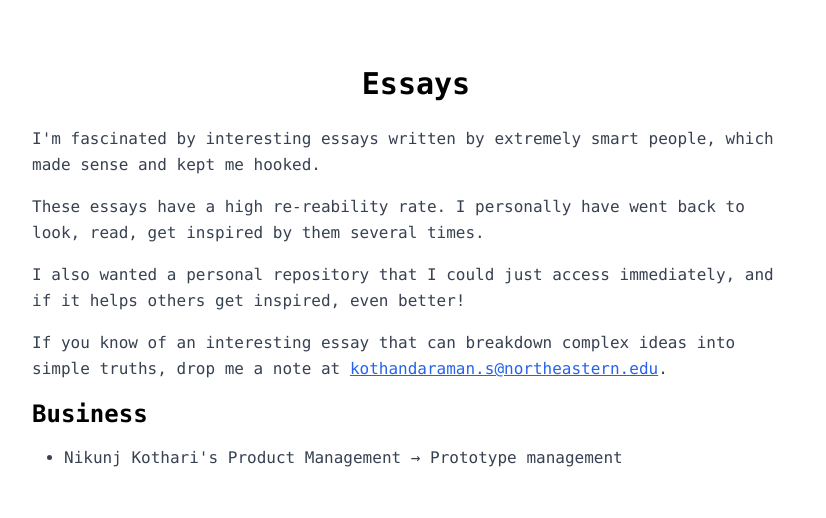
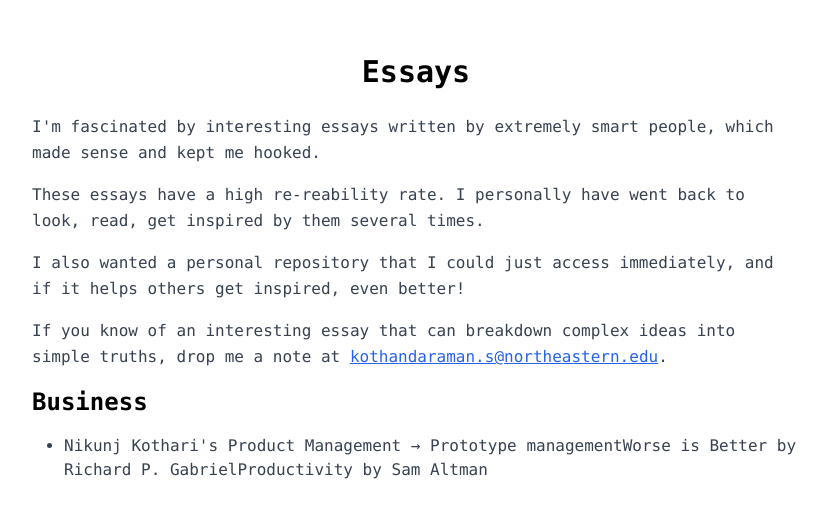
Before and after one commit to sriramkj07/Personalwebsite, a Next.js app: page /essays in a window 1280 px wide. Shown: the part 132-650 px from the top of the page, without its empty margins (224-1050 px from the left). Built offline with nearby package versions, Linux system fonts and the light colour scheme.

Commit message:
Update page.tsx

```diff
--- a/app/essays/page.tsx
+++ b/app/essays/page.tsx
@@ -27,6 +27,14 @@ If you know of an interesting essay that can breakdown complex ideas into simple
      className="text-gray-700 hover:text-gray-900 hover:underline">
     Nikunj Kothari's Product Management &rarr; Prototype management
   </a>
+ <a href="https://www.dreamsongs.com/WorseIsBetter.html"
+     className="text-gray-700 hover:text-gray-900 hover:underline">
+   Worse is Better by Richard P. Gabriel
+  </a>
+ <a href="https://blog.samaltman.com/productivity"
+     className="text-gray-700 hover:text-gray-900 hover:underline">
+   Productivity by Sam Altman
+  </a>
 </li>
         </ul>
       </div>
```
